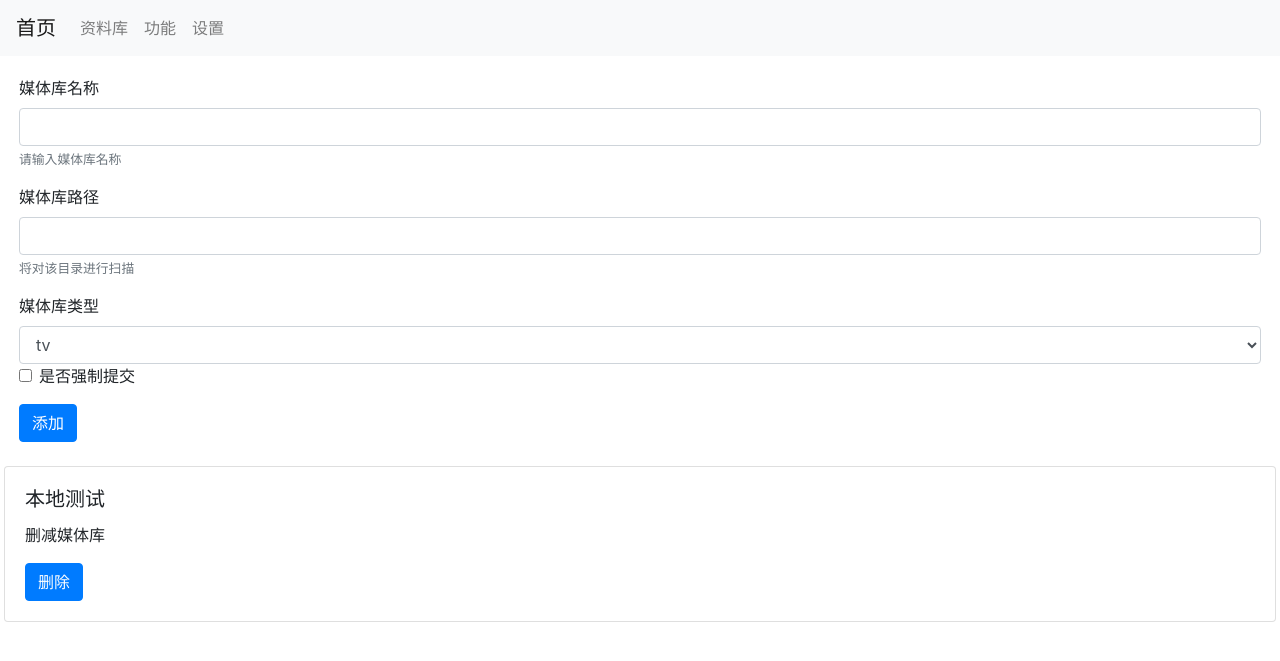
After one commit to 2838828011/ZXMedia, a Flask app: page /setting/managesearchpath in a window 1280 px wide. The commit adds this page. Shown: the top 661 px of the page. Run offline with Flask 2, Linux system fonts and the light colour scheme; data comes from the database, SQL or seed files in the repository; some libraries are stand-ins or nearby versions.

Commit message:
简单完成了添加媒体库

```diff
--- a/app.py
+++ b/app.py
@@ -1,10 +1,12 @@
 from flask import Flask
-from blueprints import index_bl,media_bl,api_resource_bl
+from blueprints import index_bl,media_bl,api_resource_bl,setting_bl,api_media_bl
 
 app = Flask(__name__)
 app.register_blueprint(index_bl)
 app.register_blueprint(media_bl)
 app.register_blueprint(api_resource_bl)
+app.register_blueprint(setting_bl)
+app.register_blueprint(api_media_bl)
 
 
 if __name__ == '__main__':
--- a/blueprints/__init__.py
+++ b/blueprints/__init__.py
@@ -1,3 +1,5 @@
 from .media.index import bl as index_bl
 from .media.media import bl as media_bl
 from .api.resource import bl as api_resource_bl
+from .api.media import bl as api_media_bl
+from .setting.setting import bl as setting_bl
--- a/blueprints/setting/setting.py
+++ b/blueprints/setting/setting.py
@@ -1,6 +1,13 @@
 from flask import Blueprint,render_template
+from core.model.sqlite_queue import sqlite_data
 
 bl=Blueprint('setting',__name__,url_prefix='/setting')
 
 @bl.route('/')
 def index():
+    return render_template('setting/setting_index.html')
+
+@bl.route('/managesearchpath')
+def manage_search_path():
+    search_paths=sqlite_data.cur_execute('SELECT * FROM SearchPath',use_dic=True)
+    return render_template('setting/manage_search_path.html', search_paths=search_paths)
--- a/core/model/sqlite_queue.py
+++ b/core/model/sqlite_queue.py
@@ -59,8 +59,15 @@ class SqliteQueue(Queue):  # 君子式队列
         db.commit()
         self.close_db(db)
 
-    def cur_execute(self, command, values=None):
+    def cur_execute(self, command, values=None ,use_dic=False):
+        def dict_factory(cursor, row):
+            d = {}
+            for idx, col in enumerate(cursor.description):
+                d[col[0]] = row[idx]
+            return d
         db = self.get_db()
+        if use_dic is True:
+            db.row_factory = dict_factory
         cur = db.cursor()
         if values is None:
             cur.execute(command)
@@ -75,4 +82,4 @@ class SqliteQueue(Queue):  # 君子式队列
 sqlite_data = SqliteQueue(database_path)
 sqlite_data.execute_from_file(init_table_path)
 #sqlite_data.cur_execute('INSERT OR IGNORE INTO SearchPath(type, path) VALUES (?,?)',('tv','/Volumes/文件1/视频/剧集/动漫'))
-sqlite_data.cur_execute('INSERT OR IGNORE INTO SearchPath(name,type, path) VALUES (?,?,?)',('本地测试','TV','/Users/zhangbeiyuan/Downloads'))
+sqlite_data.cur_execute('INSERT OR IGNORE INTO SearchPath(name,type, path) VALUES (?,?,?)',('本地测试','tv','/Users/zhangbeiyuan/Downloads'))
--- a/templates/base.html
+++ b/templates/base.html
@@ -28,7 +28,7 @@
                         <a class="nav-link" href="#">功能</a>
                     </li>
                     <li class="nav-item">
-                        <a class="nav-link" href="#">设置</a>
+                        <a class="nav-link" href="{{ url_for('setting.index') }}">设置</a>
                     </li>
                 </ul>
             </div>
--- /dev/null
+++ b/templates/setting/manage_search_path.html
@@ -0,0 +1,76 @@
+{% extends "base.html" %}
+{% block title %}
+    设置-新增媒体库
+{% endblock %}
+{% block body %}
+    <div class="container-fluid">
+        <div class="p-1">
+            <form method="post" action="{{ url_for('api_media.add_new_path_post') }}" id="AddSearchPath">
+                <div class="form-group">
+                    <label for="nameHelplable">媒体库名称</label>
+                    <input name='name' type="text" class="form-control" id="nameHelplable" aria-describedby="emailHelp">
+                    <small id="nameHelp" class="form-text text-muted">请输入媒体库名称</small>
+                </div>
+                <div class="form-group">
+                    <label for="pathHelplable">媒体库路径</label>
+                    <input name="path" type="text" class="form-control" id="pathHelplable">
+                    <small id="pathHelp" class="form-text text-muted">将对该目录进行扫描</small>
+                </div>
+                <div class="form-group">
+                    <label for="typeFormControlSelect">媒体库类型</label>
+                    <select name="type" class="form-control" id="typeFormControlSelect">
+                        <option>tv</option>
+                    </select>
+                    <div class="form-group form-check">
+                        <input name="force" type="checkbox" class="form-check-input" id="force">
+                        <label class="form-check-label" for="force">是否强制提交</label>
+                    </div>
+                    <button type="submit" class="btn btn-primary">添加</button>
+                </div>
+            </form>
+        </div>
+    </div>
+
+    {% for search_path in search_paths %}
+        <div class="p-1">
+            <div class="card">
+                <div class="card-body">
+                    <h5 class="card-title">{{ search_path.get('name') }}</h5>
+                    <p class="card-text">删减媒体库</p>
+                    <!-- Button trigger modal -->
+                    <button type="button" class="btn btn-primary" data-toggle="modal"
+                            data-target="#{{ search_path.get('name') }}">
+                        删除
+                    </button>
+
+                    <!-- Modal -->
+                    <div class="modal fade" id="{{ search_path.get('name') }}" tabindex="-1"
+                         aria-labelledby="exampleModalLabel"
+                         aria-hidden="true">
+                        <div class="modal-dialog">
+                            <div class="modal-content">
+                                <div class="modal-header">
+                                    <h5 class="modal-title" id="exampleModalLabel">删除提醒！</h5>
+                                    <button type="button" class="close" data-dismiss="modal" aria-label="Close">
+                                        <span aria-hidden="true">&times;</span>
+                                    </button>
+                                </div>
+                                <div class="modal-body">
+                                    确定删除吗？
+                                </div>
+                                <div class="modal-footer">
+                                    <button type="button" class="btn btn-secondary" data-dismiss="modal">取消
+                                    </button>
+                                    <a href="{{ url_for('api_media.remove_search_path',name=search_path.get('name')) }}">
+                                        <button type="button" class="btn btn-primary">确定删除</button>
+                                    </a>
+
+                                </div>
+                            </div>
+                        </div>
+                    </div>
+                </div>
+            </div>
+        </div>
+    {% endfor %}
+{% endblock %}
```
Also changed, not shown: blueprints/api/media.py (added, +30 -0 lines), blueprints/media/media.py (+4 -5 lines), core/function/search.py (+9 -2 lines), core/model/group.py (+0 -7 lines), templates/setting/setting_index.html (+11 -2 lines).
